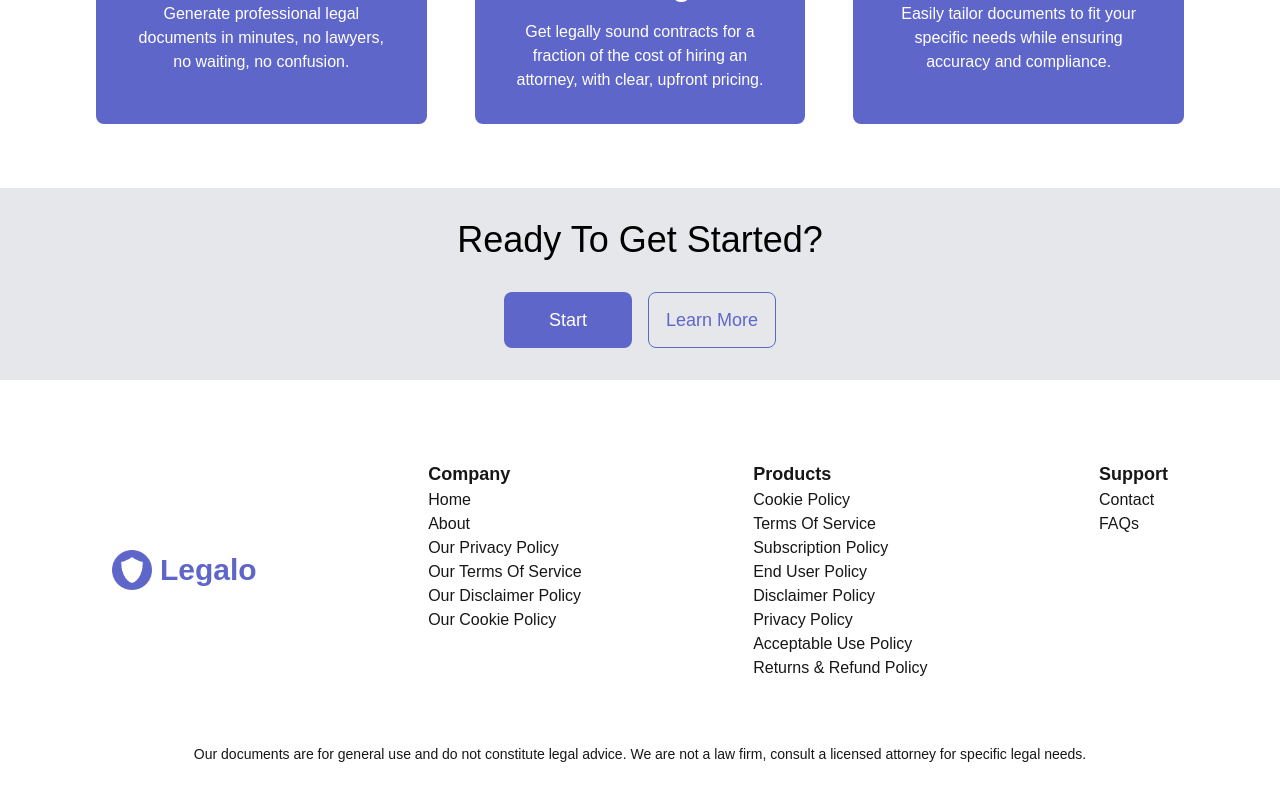
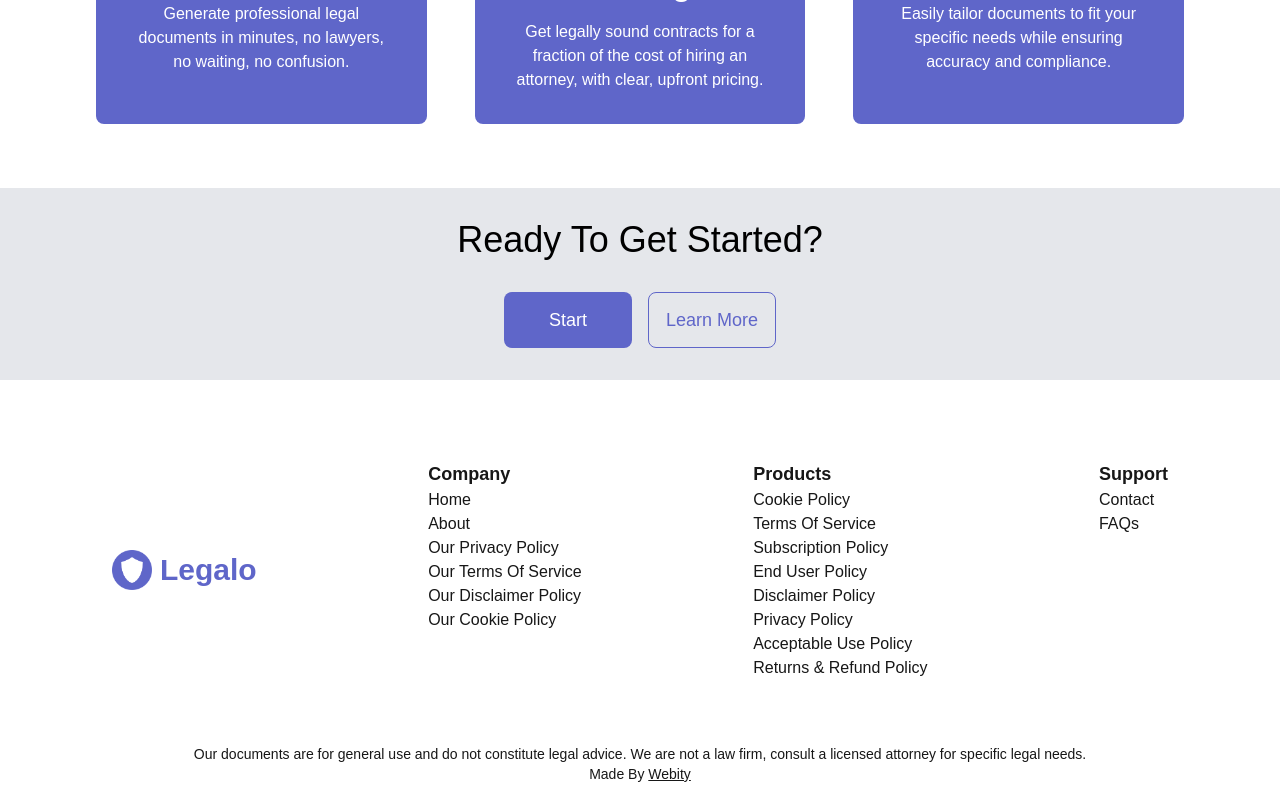
Before and after one commit to matthew-wright07/legalo, a Next.js app: page / in a window 1280 px wide. Shown: the part 2144-2944 px from the top of the page. Built offline with nearby package versions, Linux system fonts and the light colour scheme.

Commit message:
added external links

```diff
--- a/components/layout/Footer.js
+++ b/components/layout/Footer.js
@@ -37,6 +37,7 @@ export default function Footer(){
             </div>
         </div>
         <p className="text-center text-sm">Our documents are for general use and do not constitute legal advice. We are not a law firm, consult a licensed attorney for specific legal needs.</p>
+        <p className="text-center text-sm">Made By <a className="underline" href="https://webity.io" target="_blank">Webity</a></p>
         </footer>
     )
 }
```
